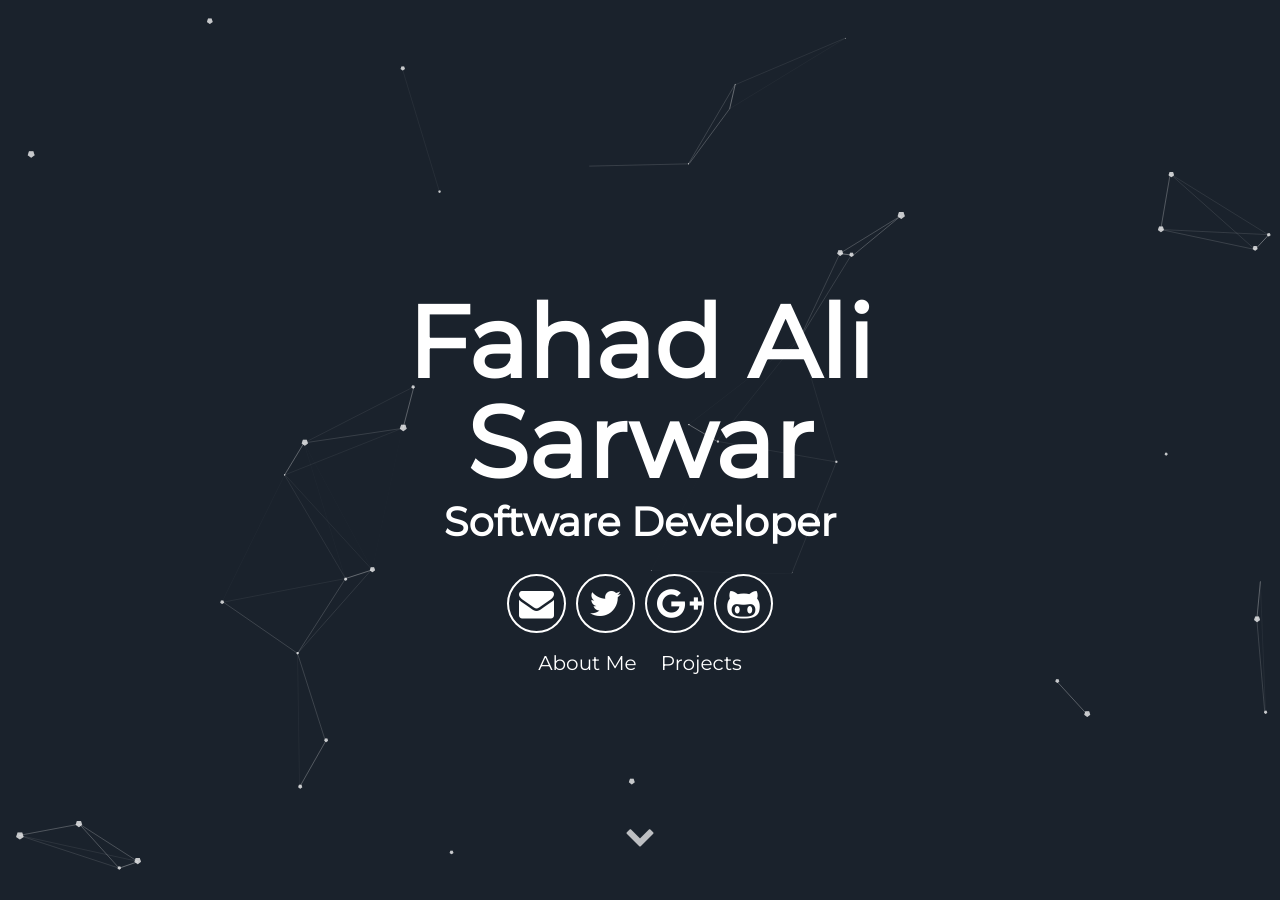
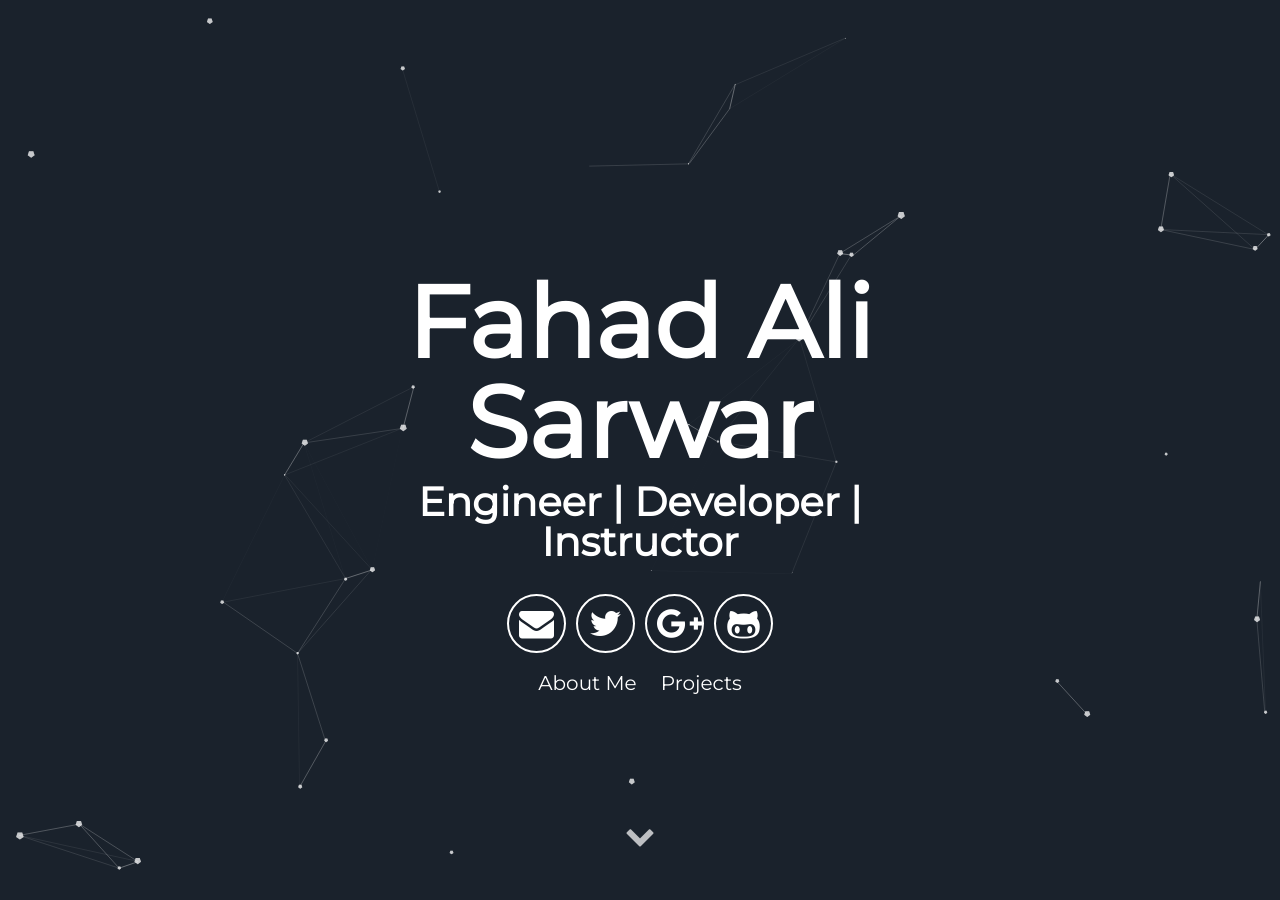
Before and after one commit to fahadalisarwar1/fahadalisarwar1.github.io, a Jekyll site: the page built from index.html, in a window 1280 px wide and 900 px high. Built offline with Jekyll 4.4.1, drawn with Linux system fonts in a browser that asks for light colours.

Commit message:
Update _config.yml

```diff
--- a/_config.yml
+++ b/_config.yml
@@ -7,7 +7,7 @@ description: CV
 # User settings
 username: Fahad Ali Sarwar
 user_description: Bicycle rights irony actually neutra typewriter lyft. Man bun taxidermy put a bird on it, umami yr ramps pop-up ugh bushwick chia lo-fi. Occupy bitters pour-over snackwave you probably haven't heard of them small batch. Cornhole mustache man bun letterpress echo park VHS.
-user_title: Software Developer
+user_title: Engineer | Developer | Instructor
 email: fahadalisarwar@gmail.com
 twitter_username: lorem_ipsum
 github_username:  fahadalisarwar1
```
